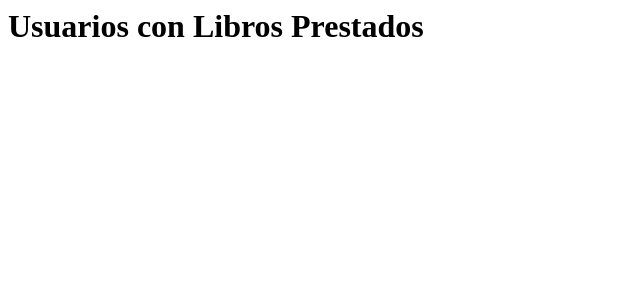
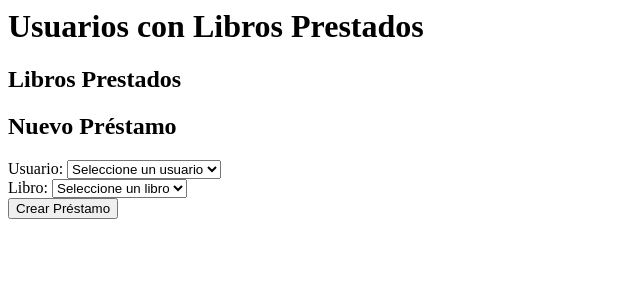
Before and after one commit to orlandocabralmtz/proyecto-bootcamp, a Django app: page /biblioteca/prestamos/ in a window 1280 px wide. Shown: the top 300 px of the page, without its empty margins (0-640 px from the left). Run offline with Django 5.2, Linux system fonts and the light colour scheme; data that the repository does not hold is empty.

Commit message:
se añade la función de eliminar y agregar prestamo en usuarios_con_libros

```diff
--- a/biblioteca/templates/biblioteca/usuarios_con_libros.html
+++ b/biblioteca/templates/biblioteca/usuarios_con_libros.html
@@ -1,6 +1,47 @@
 <h1>Usuarios con Libros Prestados</h1>
+
+<!-- Lista de libros prestados -->
+<h2>Libros Prestados</h2>
 <ul>
     {% for libro in libros_prestados %}
-        <li>{{ libro.titulo }} - {{ libro.usuario.nombre }}</li>
+        <li>
+            {{ libro.titulo }} -
+            {{ libro.usuario_prestamo.nombre }}
+            <form action="{% url 'eliminar_prestamo' libro.id %}" method="post" style="display:inline;">
+                {% csrf_token %}
+                <button type="submit">Eliminar Préstamo</button>
+            </form>
+        </li>
     {% endfor %}
 </ul>
+
+<!-- Formulario para nuevo préstamo -->
+<h2>Nuevo Préstamo</h2>
+<form method="post">
+    {% comment %}! Se agrega el token de seguridad generado por Django de forma automática {% endcomment %}
+    {% csrf_token %}
+
+
+    <!-- Campo para seleccionar usuario -->
+    <label for="usuario">Usuario:</label>
+    <select name="usuario" id="usuario">
+        <option value="">Seleccione un usuario</option>
+        {% for usuario in usuarios_sin_prestamos %}
+            <option value="{{ usuario.id }}">{{ usuario.nombre }}</option>
+        {% endfor %}
+    </select>
+    <br>
+
+    <!-- Campo para seleccionar libro -->
+    <label for="libro">Libro:</label>
+    <select name="libro" id="libro">
+        <option value="">Seleccione un libro</option>
+        {% for libro in libros_disponibles %}
+            <option value="{{ libro.id }}">{{ libro.titulo }}</option>
+        {% endfor %}
+    </select>
+    <br>
+
+    <!-- Botón para crear préstamo -->
+    <button type="submit">Crear Préstamo</button>
+</form>
--- a/biblioteca/urls.py
+++ b/biblioteca/urls.py
@@ -6,4 +6,10 @@ urlpatterns = [
     path("libros/", views.lista_libros, name="lista_libros"),
     path("prestamos/", views.usuarios_con_libros, name="usuarios_con_libros"),
     path("libros/agregar/", views.agregar_libro, name="agregar_libro"),
+    path(
+        "eliminar_prestamo/<int:libro_id>/",
+        views.eliminar_prestamo,
+        name="eliminar_prestamo",
+    ),
+    path("usuarios_con_libros/", views.usuarios_con_libros, name="usuarios_con_libros"),
 ]
--- a/biblioteca/views.py
+++ b/biblioteca/views.py
@@ -1,4 +1,4 @@
-from django.shortcuts import render, redirect
+from django.shortcuts import render, redirect, get_object_or_404
 from .models import Usuario, Libro
 from .forms import LibroForm
 
@@ -14,7 +14,7 @@ def lista_libros(request):
 
 
 def usuarios_con_libros(request):
-    libros_prestados = Libro.objects.filter(usuario__isnull=False)
+    libros_prestados = Libro.objects.filter(usuario_prestamo__isnull=False)
     return render(
         request,
         "biblioteca/usuarios_con_libros.html",
@@ -32,3 +32,43 @@ def agregar_libro(request):
         form = LibroForm()  # Muestra un formulario vacío
 
     return render(request, "biblioteca/agregar_libro.html", {"form": form})
+
+
+def eliminar_prestamo(request, libro_id):
+    libro = get_object_or_404(Libro, id=libro_id)  # Obtener el libro por su ID
+    libro.usuario_prestamo = None  # Eliminar el préstamo (dejar el libro disponible)
+    libro.disponible = True  # Establecer 'disponible' en NULL
+    libro.save()  # Guardar los cambios en el libro
+    return redirect(
+        "usuarios_con_libros"
+    )  # Redirigir de nuevo a la lista de libros prestados
+
+
+def usuarios_con_libros(request):
+    libros_prestados = Libro.objects.filter(usuario_prestamo__isnull=False)
+    usuarios_sin_prestamos = Usuario.objects.filter(libro__isnull=True)
+    libros_disponibles = Libro.objects.filter(usuario_prestamo__isnull=True)
+
+    if request.method == "POST":
+        # Obtener los datos del formulario
+        usuario_id = request.POST.get("usuario")
+        libro_id = request.POST.get("libro")
+
+        # Crear el préstamo
+        libro = Libro.objects.get(id=libro_id)
+        usuario = Usuario.objects.get(id=usuario_id)
+        libro.usuario_prestamo = usuario
+        libro.disponible = False  # Marcar como no disponible
+        libro.save()
+
+        return redirect("usuarios_con_libros")  # Redirigir después de crear el préstamo
+
+    return render(
+        request,
+        "biblioteca/usuarios_con_libros.html",
+        {
+            "libros_prestados": libros_prestados,
+            "usuarios_sin_prestamos": usuarios_sin_prestamos,
+            "libros_disponibles": libros_disponibles,
+        },
+    )
```
Also changed, not shown: biblioteca/models.py (+4 -4 lines), biblioteca/templates/biblioteca/lista_libros.html (+8 -0 lines), biblioteca/migrations/0002_rename_usuario_libro_usuario_prestamo_and_more.py (added).
